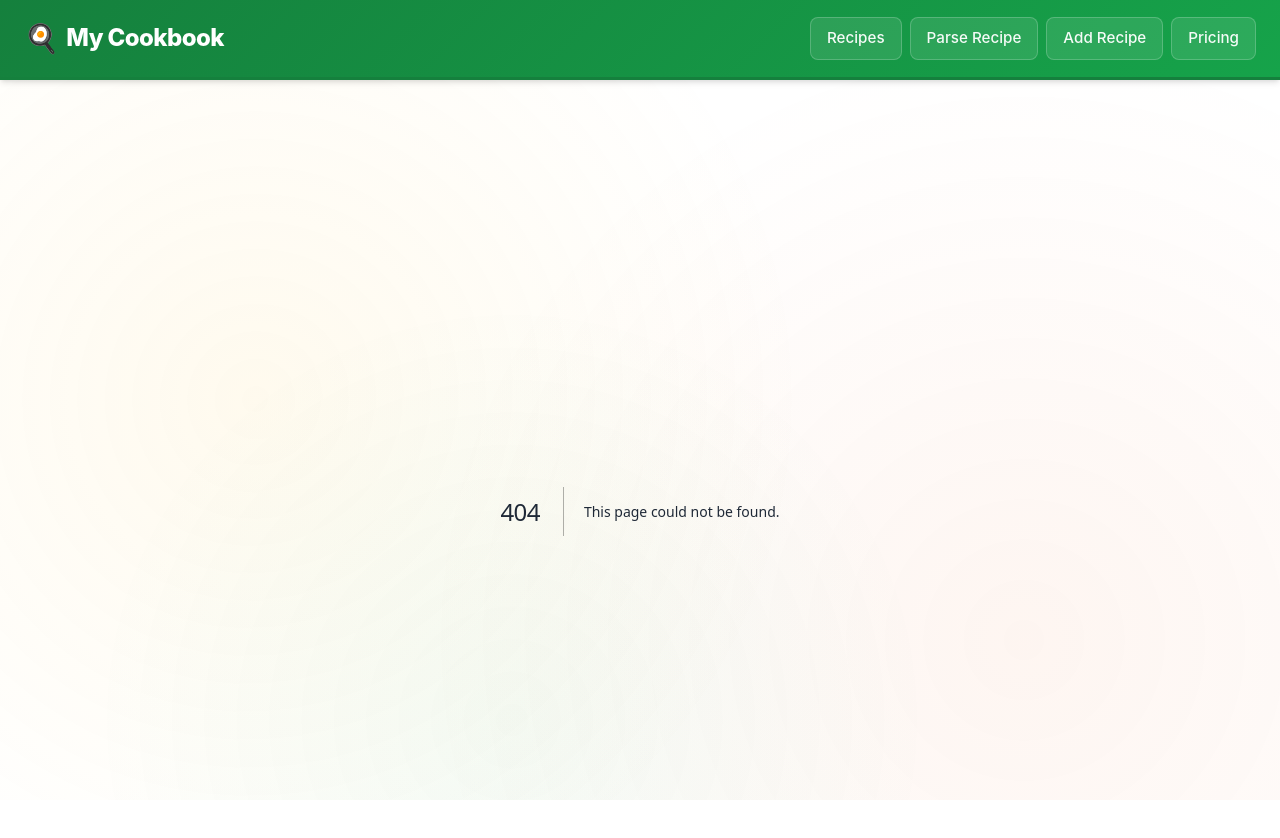
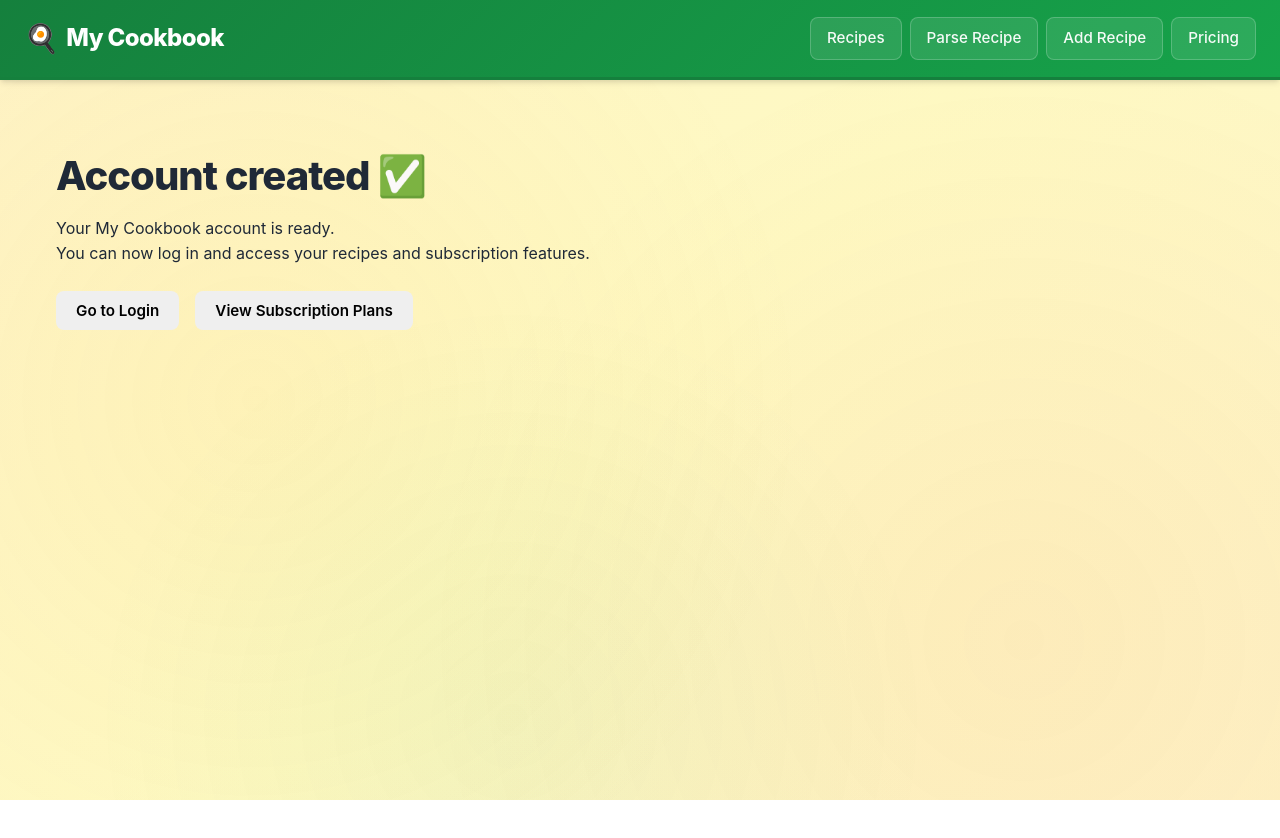
Before and after one commit to rwilliamspbg-ops/My-Cookbook-V1.0, a Next.js app: page /signup/success in a window 1280 px wide. Before the commit this address had no page. Shown: the top 838 px of the page. After the commit the page ends 800 px from the top, so only its background shows below. Built offline with nearby package versions, Linux system fonts and the light colour scheme.

Commit message:
Create success.js

```diff
--- /dev/null
+++ b/pages/signup/success.js
@@ -0,0 +1,20 @@
+import Link from 'next/link';
+
+export default function SignupSuccess() {
+  return (
+    <main style={{ padding: '2rem' }}>
+      <h1>Account created ✅</h1>
+      <p>Your My Cookbook account is ready.</p>
+      <p>You can now log in and access your recipes and subscription features.</p>
+
+      <div style={{ marginTop: '1.5rem', display: 'flex', gap: '1rem' }}>
+        <Link href="/login">
+          <button>Go to Login</button>
+        </Link>
+        <Link href="/pricing">
+          <button>View Subscription Plans</button>
+        </Link>
+      </div>
+    </main>
+  );
+}
```
